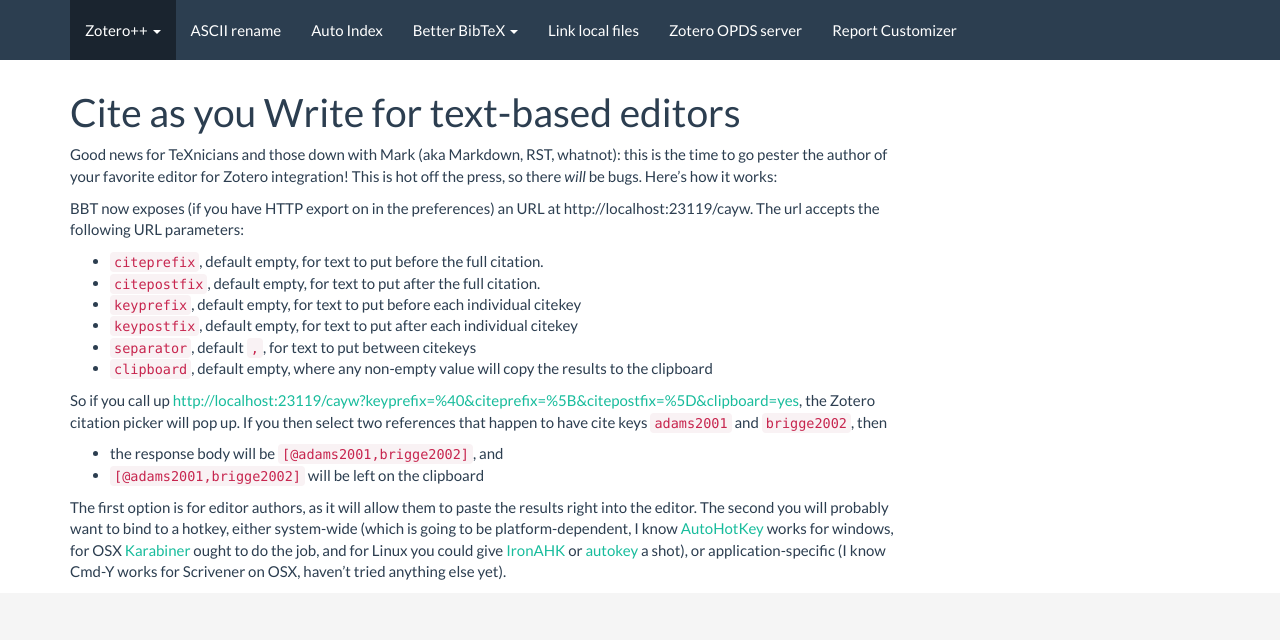
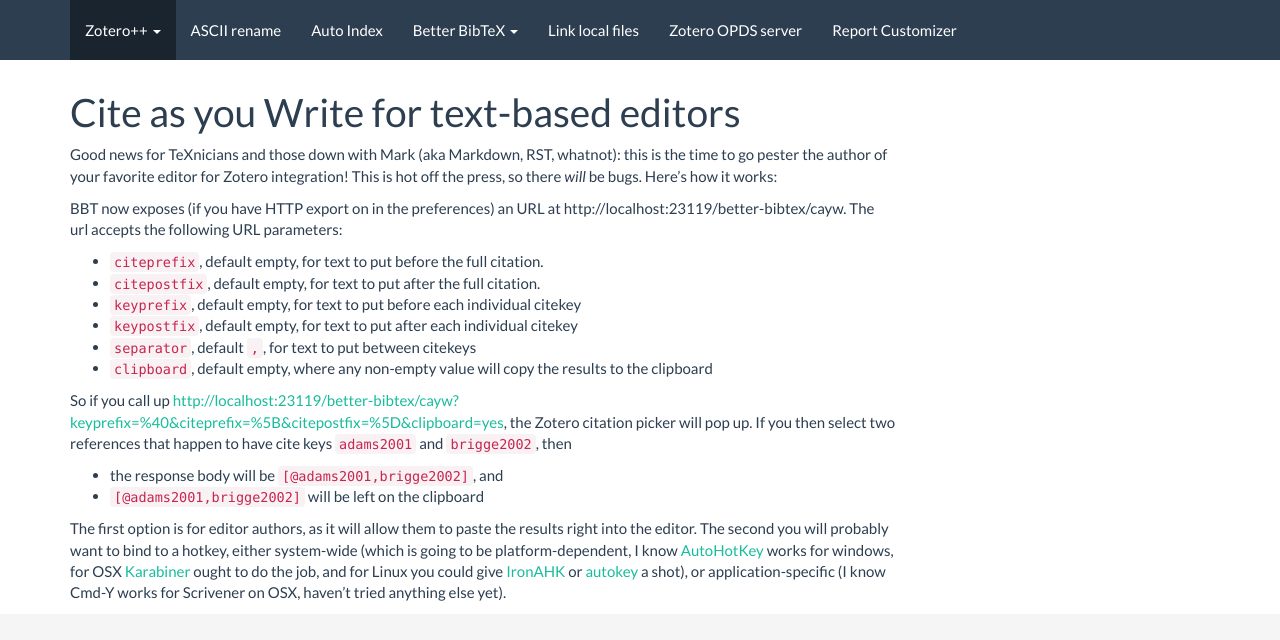
Before and after one commit to edwinksl/ZotPlus.github.io, a Jekyll site: the page built from better-bibtex/cayw.md, in a window 1280 px wide and 900 px high. Shown: the top 640 px of the window. Built offline with Jekyll 4.4.1, drawn with Linux system fonts in a browser that asks for light colours; nearby versions of some CDN libraries; some of the changed lines change nothing that is shown.

Commit message:
ascii-rename 0.0.40 / auto-index 0.0.36 / better-bibtex 1.1.0 / debug-bridge 0.1.0 / link-local-files 0.0.9 / opds 0.0.10 / report-customizer 0.2.13

```diff
--- a/better-bibtex/cayw.md
+++ b/better-bibtex/cayw.md
@@ -6,7 +6,7 @@
 Good news for TeXnicians and those down with Mark (aka Markdown, RST, whatnot): this is the time to go pester the author
 of your favorite editor for Zotero integration! This is hot off the press, so there *will* be bugs. Here's how it works:
 
-BBT now exposes (if you have HTTP export on in the preferences) an URL at http://localhost:23119/cayw. The url accepts
+BBT now exposes (if you have HTTP export on in the preferences) an URL at http://localhost:23119/better-bibtex/cayw. The url accepts
 the following URL parameters:
 
 * `citeprefix`, default empty, for text to put before the full citation.
@@ -16,7 +16,8 @@
 * `separator`, default `,`, for text to put between citekeys
 * `clipboard`, default empty, where any non-empty value will copy the results to the clipboard
 
-So if you call up [http://localhost:23119/cayw?keyprefix=%40&citeprefix=%5B&citepostfix=%5D&clipboard=yes](http://localhost:23119/cayw?keyprefix=%40&citeprefix=%5B&citepostfix=%5D&clipboard=yes), the Zotero citation picker will pop up. If you then select two references that happen to have cite keys `adams2001` and `brigge2002`, then
+So if you call up
+[http://localhost:23119/better-bibtex/cayw?keyprefix=%40&citeprefix=%5B&citepostfix=%5D&clipboard=yes](http://localhost:23119/better-bibtex/cayw?keyprefix=%40&citeprefix=%5B&citepostfix=%5D&clipboard=yes), the Zotero citation picker will pop up. If you then select two references that happen to have cite keys `adams2001` and `brigge2002`, then
 
 * the response body will be `[@adams2001,brigge2002]`, and
 * `[@adams2001,brigge2002]` will be left on the clipboard
```
